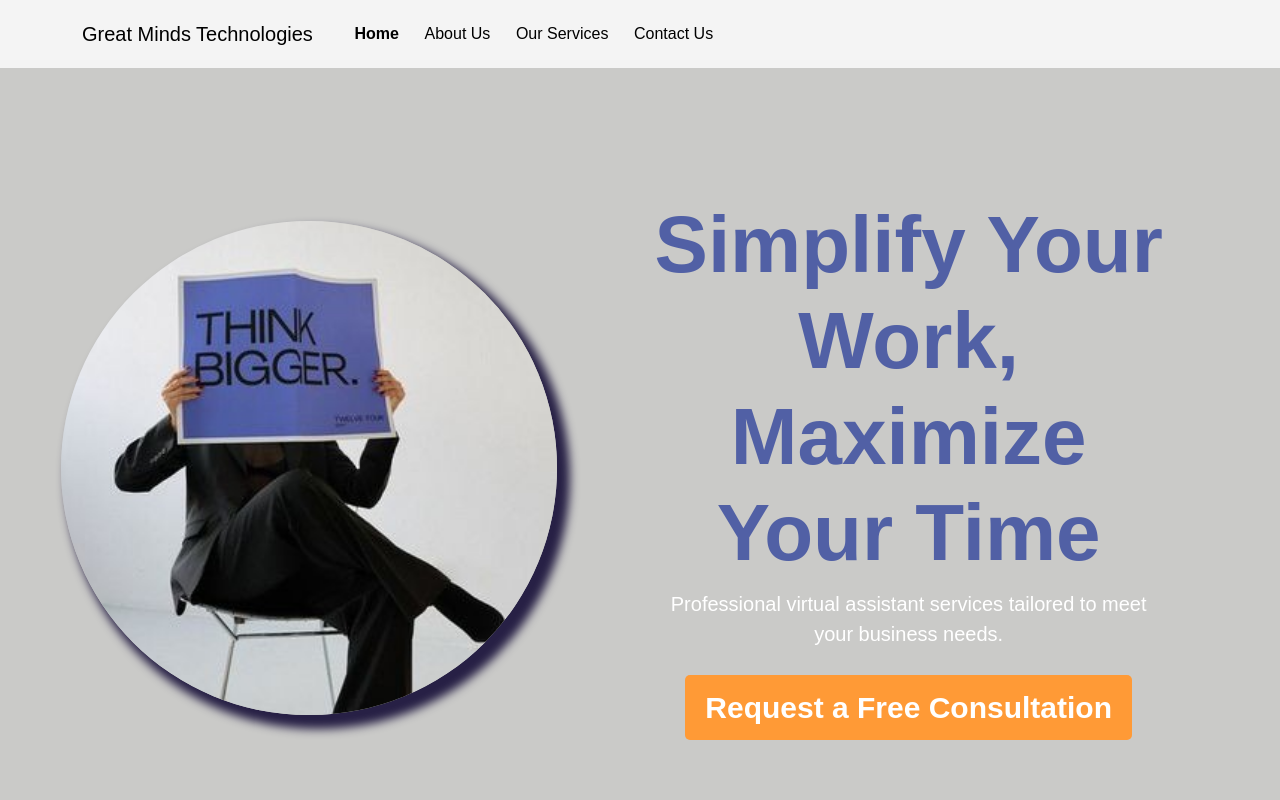
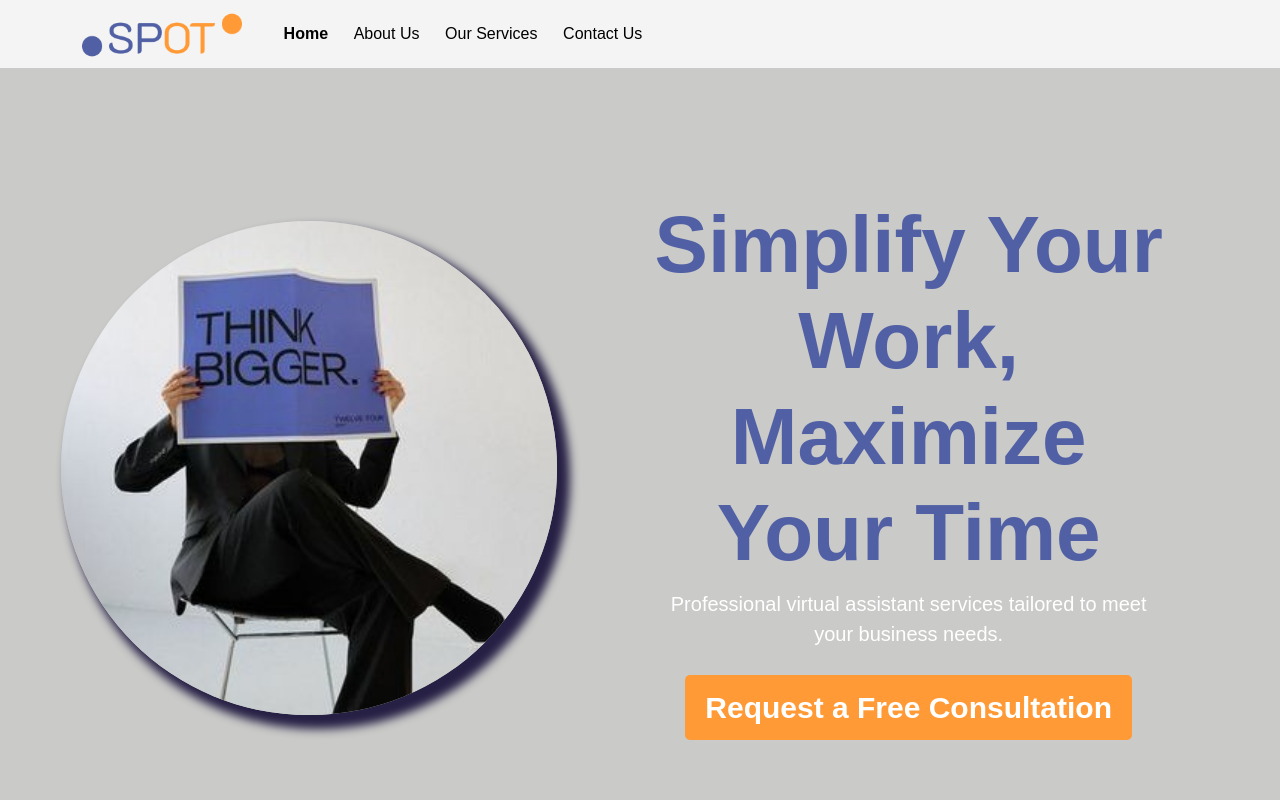
Before and after one commit to Onthatile-Lesufi/spot-ui-challenge_gmt, a React (Create React App) app: page / in a window 1280 px wide. Shown: the top 800 px of the page. Built offline with nearby package versions, Linux system fonts and the light colour scheme.

Commit message:
Added logo and altered Readme

```diff
--- a/src/components/Navbar.js
+++ b/src/components/Navbar.js
@@ -3,6 +3,7 @@ import Container from "react-bootstrap/Container";
 import Nav from "react-bootstrap/Nav";
 import Navbar from "react-bootstrap/Navbar";
 import NavDropdown from "react-bootstrap/NavDropdown";
+import brandLogo from "./assets/images/SpotyUILogo.png";
 import './css/Navbar.css';
 
 function NavbarComponent() {
@@ -24,7 +25,7 @@ function NavbarComponent() {
       <Navbar expand="lg" className="navbar-container">
         <Container>
             <Link className="navbar-link" to="/">
-                <Navbar.Brand>Great Minds Technologies</Navbar.Brand>
+                <Navbar.Brand><img src={brandLogo} style={{width:'20vh'}} /></Navbar.Brand>
             </Link>
             <Navbar.Toggle aria-controls="basic-navbar-nav" />
             <Navbar.Collapse id="basic-navbar-nav">
```
Also changed, not shown: src/components/assets/images/SpotyUILogo.png (added), 1 other file (tests, documents, lock files or other folders).
